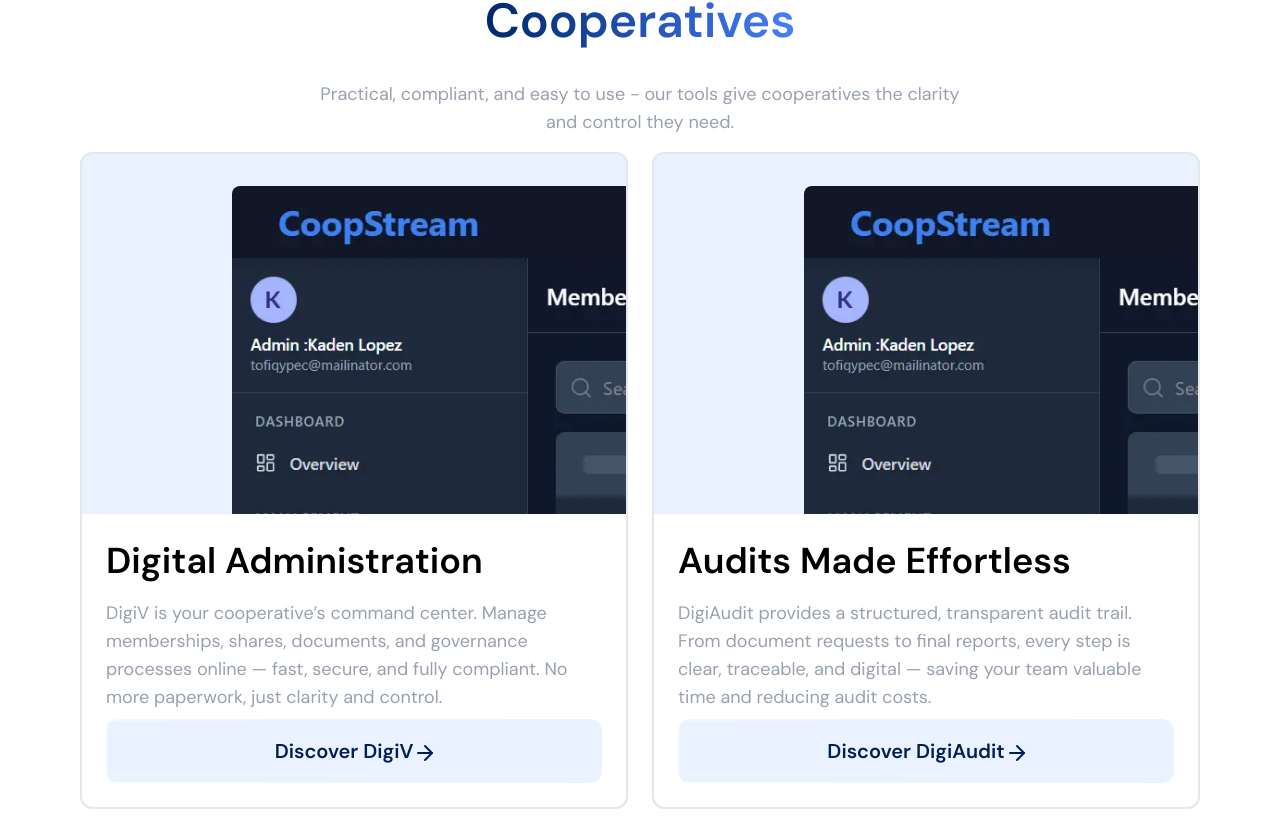
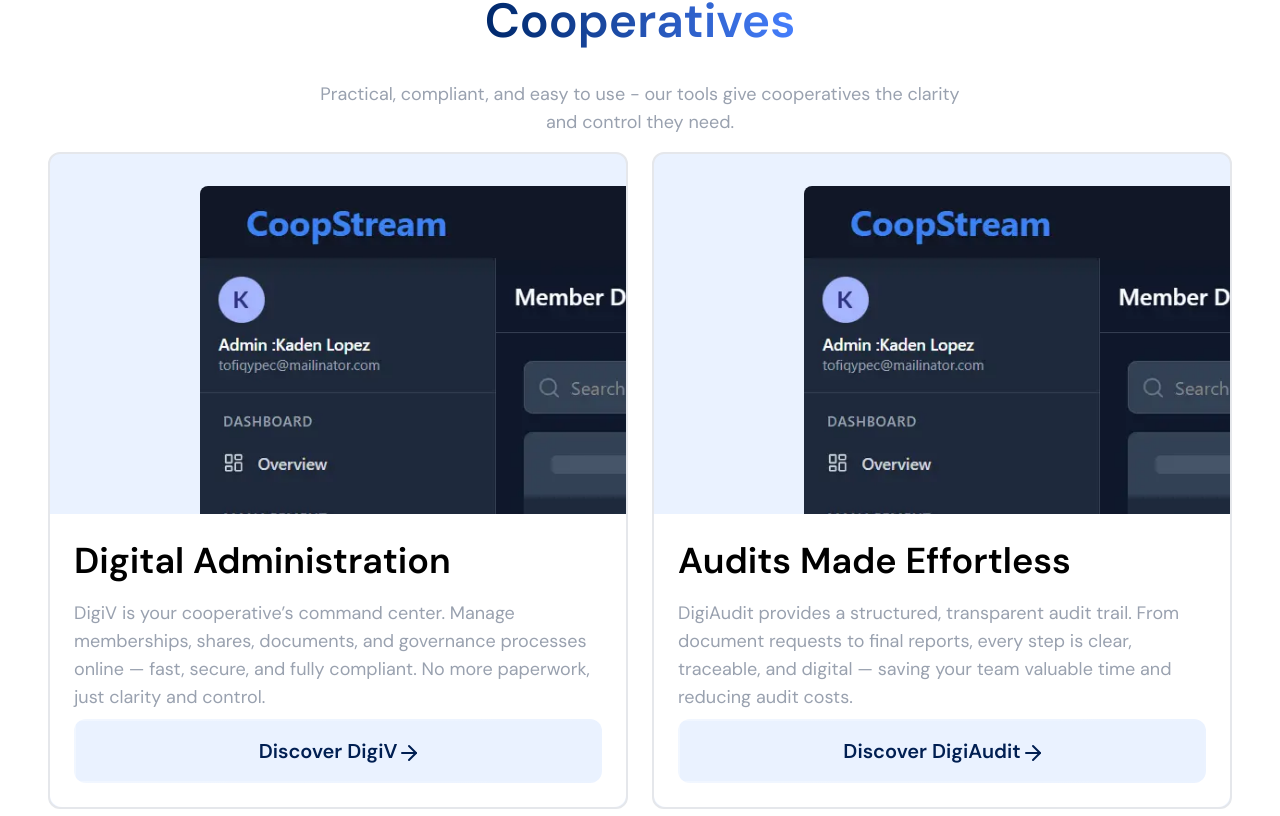
Before and after one commit to Auricmondal/Digicoop, a React (Vite) app in the folder client/: page / in a window 1280 px wide. Shown: the part 984-1800 px from the top of the page. Built offline with nearby package versions, Linux system fonts and the light colour scheme.

Commit message:
fix margin issues

```diff
--- a/client/src/components/sections/OurSolutions.jsx
+++ b/client/src/components/sections/OurSolutions.jsx
@@ -23,9 +23,9 @@ const OurSolutions = () => {
   ];
 
   return (
-    <SectionWrapper className="max-w-[1460px] mx-auto">
+    <SectionWrapper className="">
       {/*Parent Background*/}
-      <div className="flex flex-col items-center gap-4">
+      <div className="flex flex-col items-center gap-4 max-w-[1460px] mx-auto">
         <GradientBadge text="Our Solutions" />
 
         {/* Title */}
@@ -44,7 +44,7 @@ const OurSolutions = () => {
       </div>
 
       {/* Responsive Grid*/}
-      <div className="grid grid-cols-1 md:grid-cols-2 gap-6 my-4 md:mx-8">
+      <div className="grid grid-cols-1 md:grid-cols-2 gap-6 my-4 ">
         {solutions.map((solution, index) => (
           <SolutionCard
             key={index}
```
